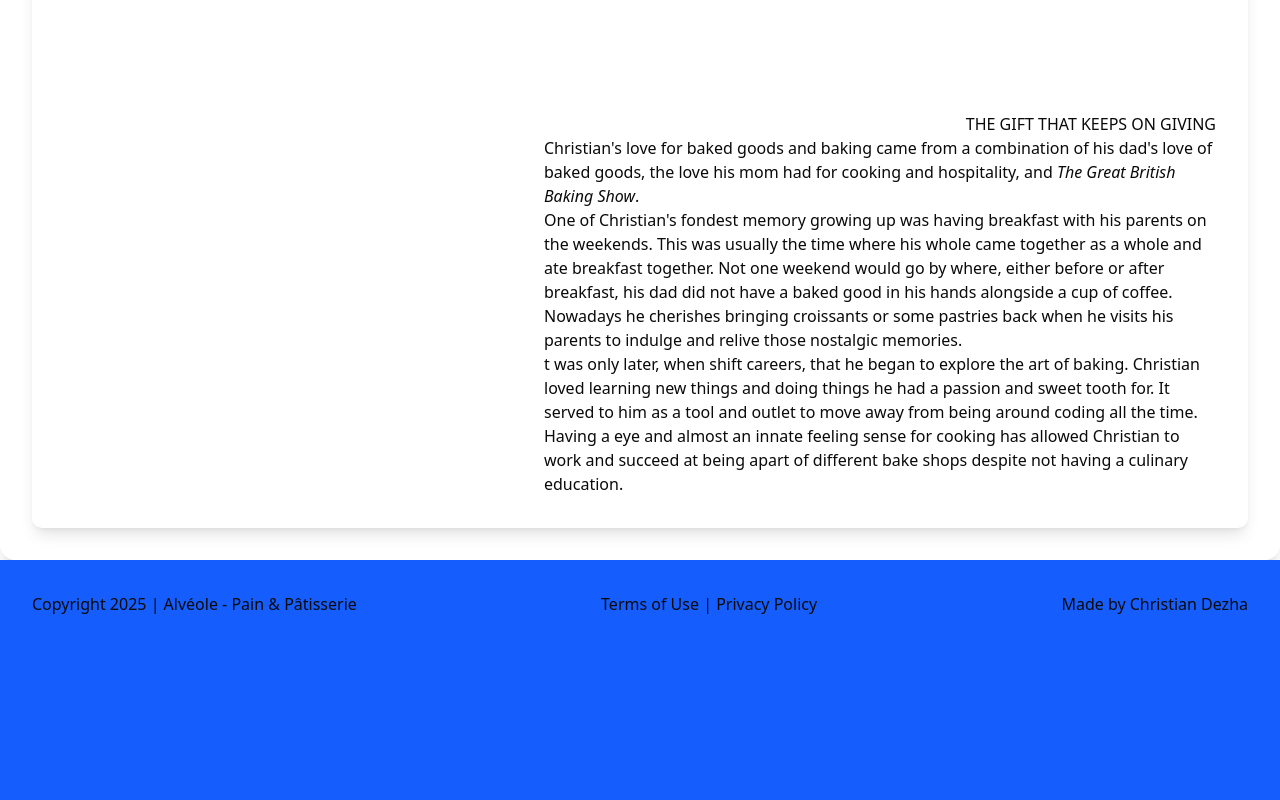
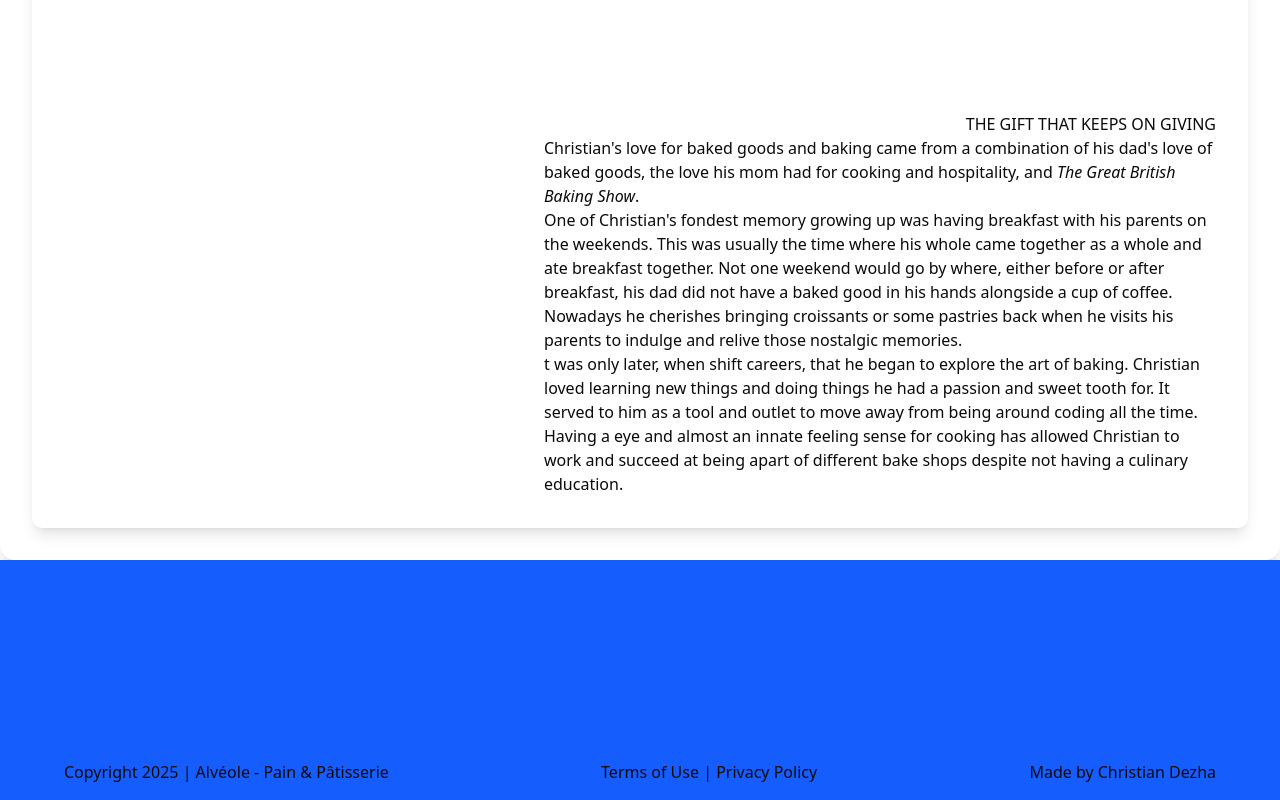
Before and after one commit to kekedezha/ecomm-x-frontend, a React (Vite) app: page /story in a window 1280 px wide. Shown: the part 1548-2348 px from the top of the page. Built offline with nearby package versions, Linux system fonts and the light colour scheme.

Commit message:
updated footer, work in progress

```diff
--- a/src/components/layout/Footer.tsx
+++ b/src/components/layout/Footer.tsx
@@ -1,8 +1,8 @@
 
 export function Footer() {
     return (
-        <footer className="bg-blue-600 py-8 z-0 h-60 m">
-            <div className="flex justify-between px-8">
+        <footer className="bg-blue-600 h-60 flex items-end py-4 px-8 z-0">
+            <div className="flex justify-between px-8 w-full">
                 <p>Copyright 2025 | Alvéole - Pain & Pâtisserie</p>
                 <p>Terms of Use | Privacy Policy</p>
                 <p>Made by Christian Dezha</p>
```
